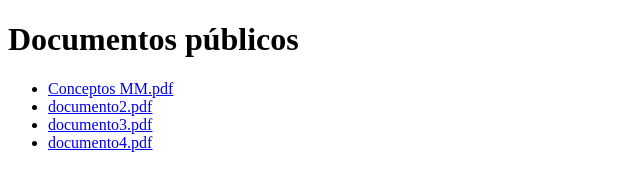
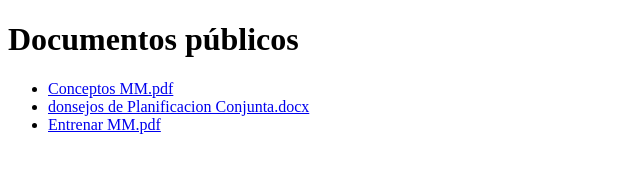
Before and after one commit to Yanmarkos/Documentos, a plain HTML site: page index.html in a window 1280 px wide. Shown: the whole page, without its empty margins (0-640 px from the left). Drawn offline with Linux system fonts and the light colour scheme.

Commit message:
Update index.html

```diff
--- a/index.html
+++ b/index.html
@@ -8,9 +8,8 @@
 
   <ul>
     <li><a href="Conceptos%20MM.pdf">Conceptos MM.pdf</a></li>
-    <li><a href="documento2.pdf">documento2.pdf</a></li>
-    <li><a href="documento3.pdf">documento3.pdf</a></li>
-    <li><a href="carpeta/documento4.pdf">documento4.pdf</a></li>
+    <li><a href="onsejos%20de%20Planificacion%20Conjunta.docx">donsejos de Planificacion Conjunta.docx</a></li>
+    <li><a href="Entrenar%20MM.pdf">Entrenar MM.pdf</a></li>
   </ul>
 
 </body>
```
